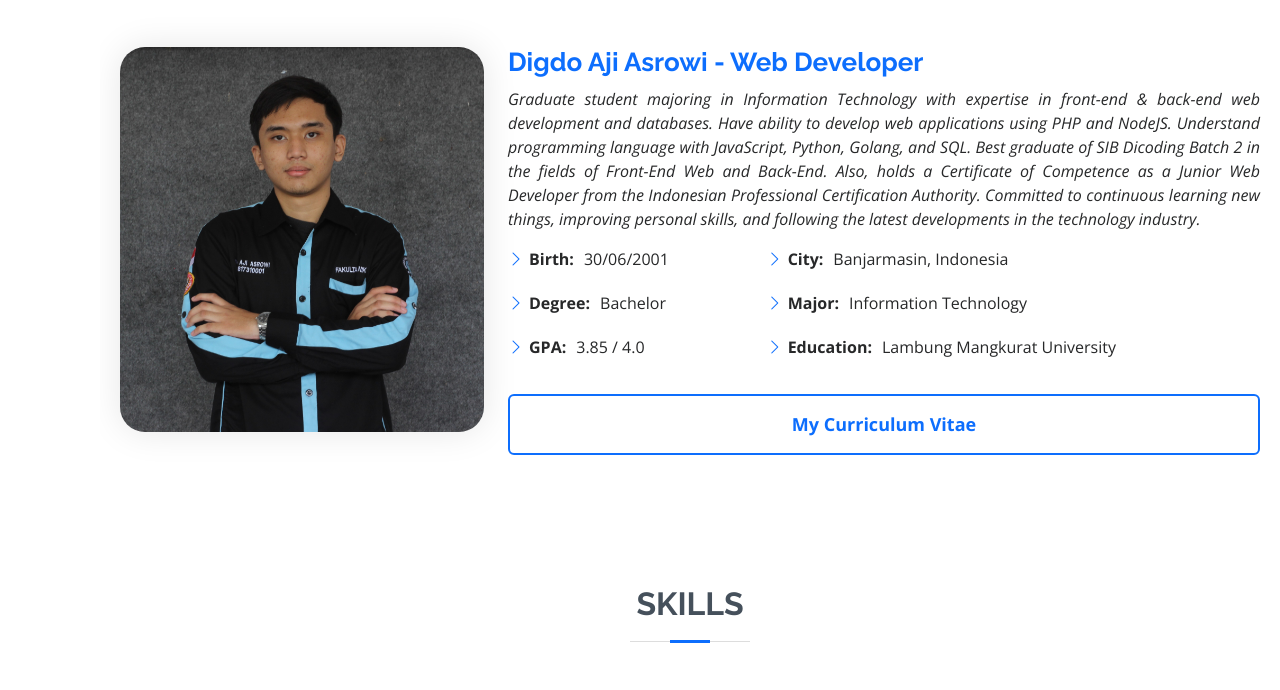
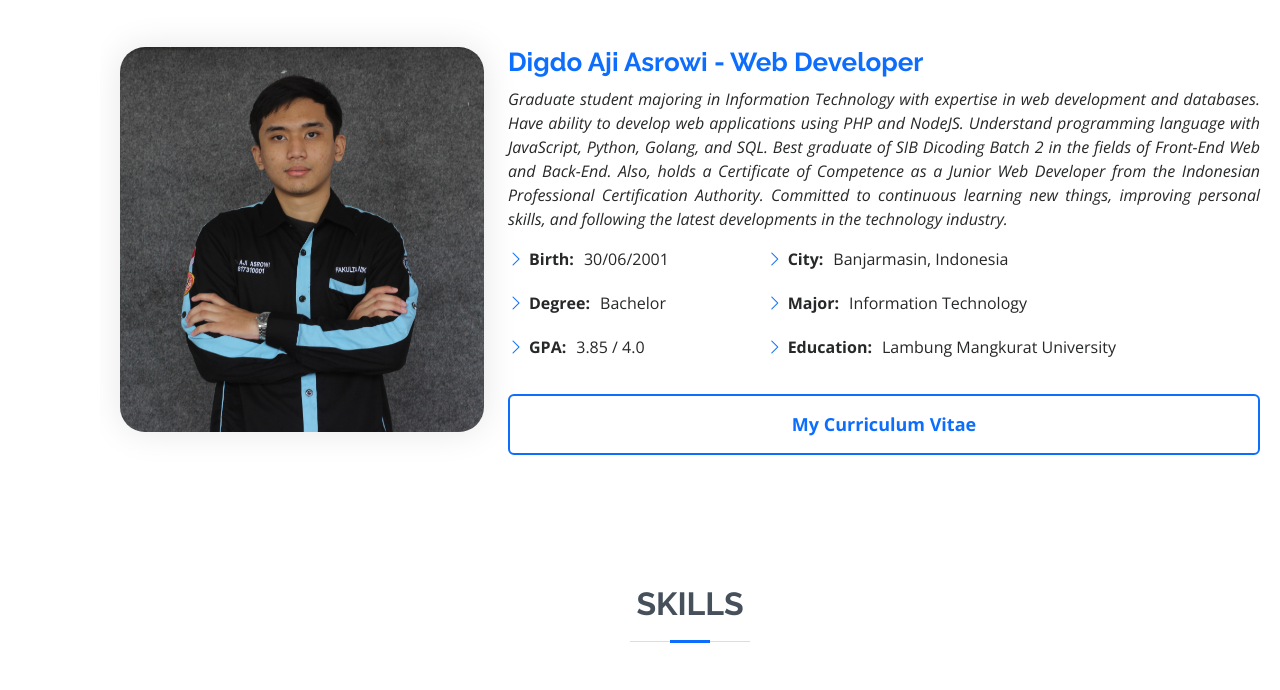
Before and after one commit to DigdoAji/portfolio-digdoajiasrowi, a plain HTML site: page index.html in a window 1280 px wide. Shown: the part 921-1611 px from the top of the page. Drawn offline with nearby package versions, Linux system fonts and the light colour scheme.

Commit message:
Update index.html

```diff
--- a/index.html
+++ b/index.html
@@ -90,11 +90,11 @@
             <div class="col-lg-8 pt-4 pt-lg-0 content">
               <h3>Digdo Aji Asrowi - Web Developer</h3>
               <p class="fst-italic text-justify">
-                Graduate student majoring in Information Technology with expertise in front-end & back-end web development and databases.
-                Have ability to develop web applications using PHP and NodeJS. Understand programming language with JavaScript, Python, Golang,
-                and SQL. Best graduate of SIB Dicoding Batch 2 in the fields of Front-End Web and Back-End. Also, holds a Certificate of
-                Competence as a Junior Web Developer from the Indonesian Professional Certification Authority. Committed to continuous learning
-                new things, improving personal skills, and following the latest developments in the technology industry.
+                Graduate student majoring in Information Technology with expertise in web development and databases. Have ability to develop
+                web applications using PHP and NodeJS. Understand programming language with JavaScript, Python, Golang, and SQL. Best graduate
+                of SIB Dicoding Batch 2 in the fields of Front-End Web and Back-End. Also, holds a Certificate of Competence as a Junior Web
+                Developer from the Indonesian Professional Certification Authority. Committed to continuous learning new things, improving
+                personal skills, and following the latest developments in the technology industry.
               </p>
               <div class="row">
                 <div class="col-lg-4">
```
